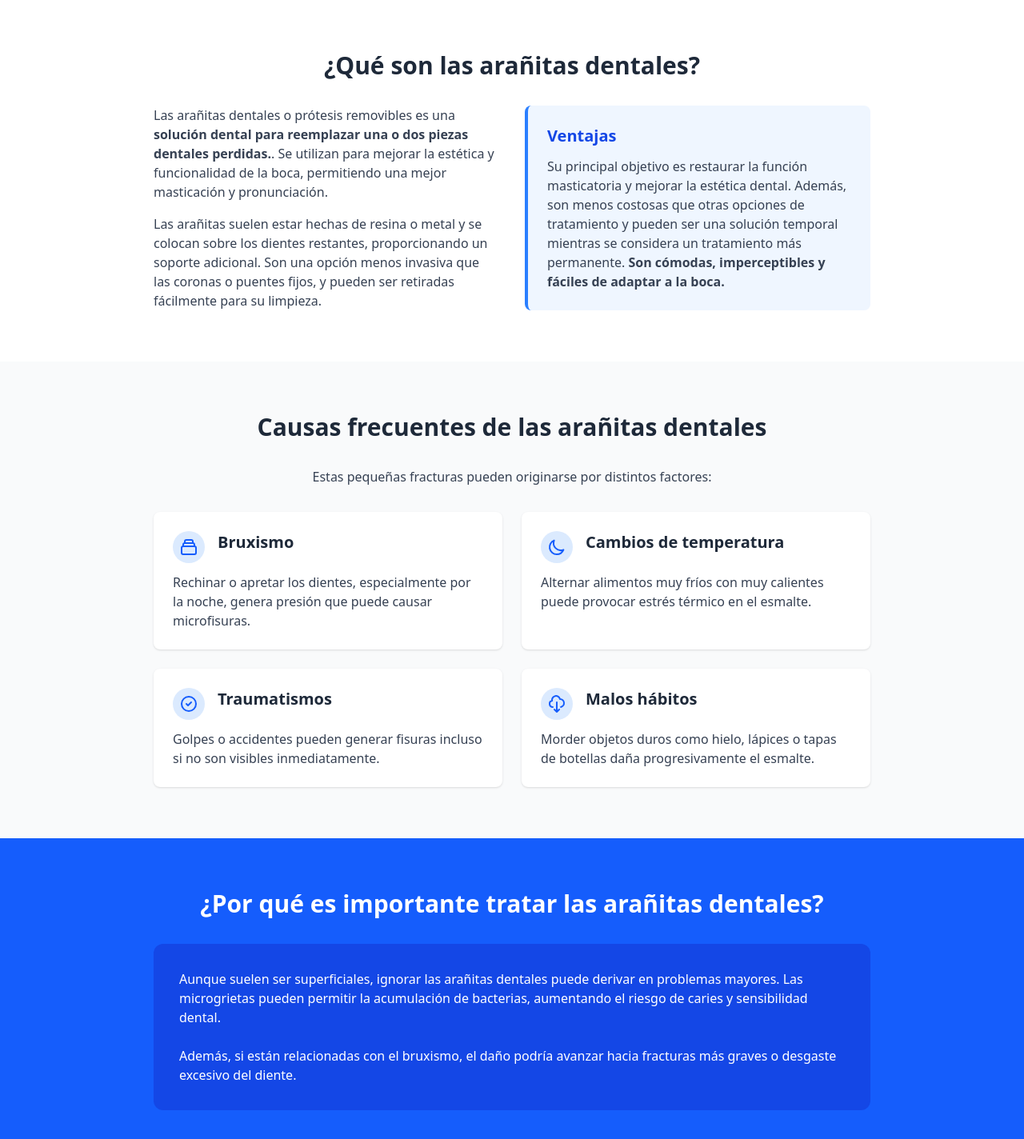
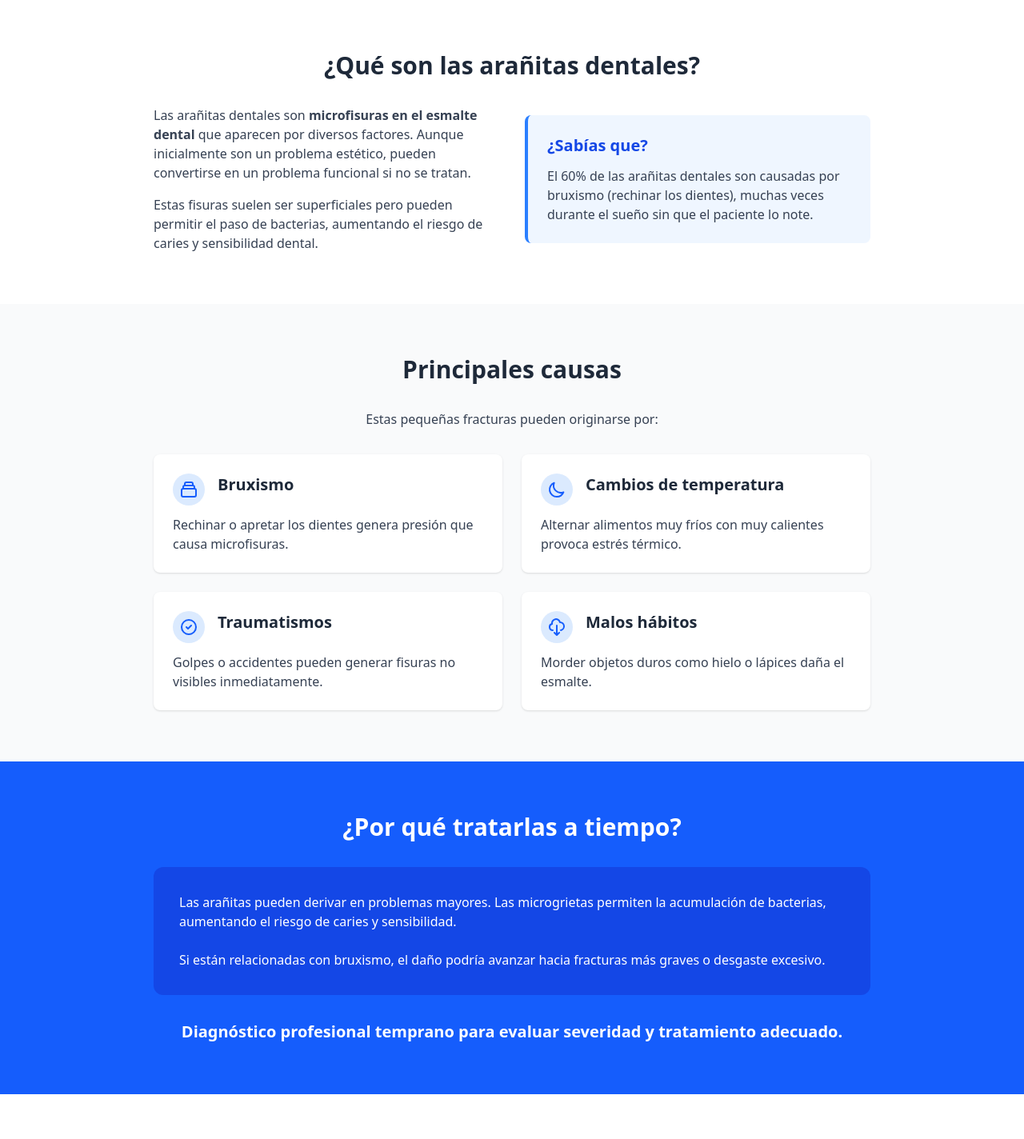
Before and after one commit to L-insfran/zhe-dent, a React (Vite) app: page /servicios/aranitas-dentales in a window 1280 px wide. Shown: the part 1240-2664 px from the top of the page at 80% size. Built offline with nearby package versions, Linux system fonts and the light colour scheme.

Commit message:
modificaciones

```diff
--- a/src/pages/ArañitasDentales.jsx
+++ b/src/pages/ArañitasDentales.jsx
@@ -1,62 +1,110 @@
-
+import { useEffect } from 'react';
+import ReactGA from 'react-ga4';
 import aranitas from '../assets/aranitas.jpg';
 import Seo from '../components/Seo';
 
 const ArañitasDentales = () => {
+  // Inicializar y trackear vista de página
+  useEffect(() => {
+    ReactGA.initialize('G-9ZMBJ5WLES'); // Reemplaza con tu ID real
+    ReactGA.send({
+      hitType: "pageview",
+      page: "/aranitas-dentales",
+      title: "Arañitas Dentales | Zhoedent"
+    });
+  }, []);
+
+  // Función para trackear eventos
+  const trackEvent = (category, action, label) => {
+    ReactGA.event({
+      category,
+      action,
+      label
+    });
+  };
+
+  // Manejo de clicks en WhatsApp
+  const handleWhatsAppClick = (message, buttonLocation) => {
+    trackEvent('Contacto', 'Click WhatsApp', `Arañitas - ${buttonLocation}`);
+
+    const numero = "541154258792";
+    const url = `https://wa.me/${numero}?text=${encodeURIComponent(message)}`;
+    window.open(url, "_blank");
+  };
+
+  // Trackeo de secciones visibles
+  const trackSectionView = (sectionName) => {
+    trackEvent('Engagement', 'View Section', `Arañitas - ${sectionName}`);
+  };
+
   return (
     <div className="min-h-screen bg-gradient-to-b from-blue-50 to-white">
       <Seo
         title="Tratamiento de Arañitas Dentales | Zhoedent"
-        description="Soluciones profesionales para microfisuras dentales. Tratamientos estéticos y preventivos para arañitas en los dientes. Diagnóstico preciso y personalizado."
-        keywords="arañitas dentales, microfisuras dientes, grietas esmalte dental, tratamiento fisuras dientes, bruxismo, carillas dentales, férula de descarga"
+        description="Soluciones profesionales para microfisuras dentales. Tratamientos estéticos y preventivos para arañitas en los dientes."
+        keywords="arañitas dentales, microfisuras dientes, grietas esmalte dental"
+        canonical="https://zhoedent.netlify.app/aranitas-dentales"
       />
 
       {/* Hero Section */}
-      <section className="py-20 px-4 bg-blue-600 text-white">
+      <section
+        className="py-20 px-4 bg-blue-600 text-white"
+        onMouseEnter={() => trackSectionView('Hero')}
+      >
         <div className="max-w-4xl mx-auto text-center">
           <h1 className="text-4xl md:text-5xl font-bold mb-6">Tratamiento de Arañitas Dentales</h1>
           <p className="text-xl md:text-2xl mb-8">Soluciones estéticas y preventivas para microfisuras en los dientes</p>
-          <button  className="bg-white text-blue-600 font-semibold py-3 px-8 rounded-full hover:bg-blue-50 transition duration-300 transform hover:scale-105"
-            onClick={() => {
-              const mensaje = encodeURIComponent("Hola zhoedent tengo una duda sobre el tratamiento de arañitas dentales");
-              const numero = "541154258792";
-              const url = `https://wa.me/${numero}?text=${mensaje}`;
-              window.open(url, "_blank");
-            }}>
-          ¿cuál es tu consulta?
+          <button
+            className="bg-white text-blue-600 font-semibold py-3 px-8 rounded-full hover:bg-blue-50 transition duration-300 transform hover:scale-105"
+            onClick={() => handleWhatsAppClick(
+              "Hola zhoedent tengo una duda sobre el tratamiento de arañitas dentales",
+              "Hero Button"
+            )}
+            aria-label="Consultar sobre arañitas dentales"
+          >
+            ¿Cuál es tu consulta?
           </button>
         </div>
       </section>
 
-      {/* Resto del contenido (igual que antes) */}
       {/* Intro Section */}
-      <section className="py-16 px-4 max-w-4xl mx-auto">
+      <section
+        className="py-16 px-4 max-w-4xl mx-auto"
+        onMouseEnter={() => trackSectionView('Introducción')}
+      >
         <div className="bg-white rounded-xl shadow-lg p-8">
           <p className="text-lg text-gray-700 mb-6">
-            ¿Has notado pequeñas líneas o grietas en tus dientes que parecen telarañas? Estas marcas, conocidas como <strong>arañitas dentales</strong>, pueden afectar la apariencia de tu sonrisa y ser una señal de desgaste en el esmalte. En Zhoednt, te ofrecemos un diagnóstico profesional y tratamientos efectivos para mantener tu salud bucal en óptimas condiciones.
+            ¿Has notado pequeñas líneas o grietas en tus dientes que parecen telarañas? Estas marcas, conocidas como <strong>arañitas dentales</strong>, pueden afectar la apariencia de tu sonrisa y ser una señal de desgaste en el esmalte. En Zhoedent, te ofrecemos un diagnóstico profesional y tratamientos efectivos.
           </p>
-          <img src={aranitas} alt="Arañitas dentales en esmalte" className="w-full rounded-lg mb-6" />
+          <img
+            src={aranitas}
+            alt="Arañitas dentales en esmalte mostrando microfisuras"
+            className="w-full rounded-lg mb-6"
+            loading="lazy"
+          />
         </div>
       </section>
 
       {/* Qué son Section */}
-      <section className="py-16 px-4 bg-white">
+      <section
+        className="py-16 px-4 bg-white"
+        onMouseEnter={() => trackSectionView('Qué son')}
+      >
         <div className="max-w-4xl mx-auto">
           <h2 className="text-3xl font-bold text-gray-800 mb-8 text-center">¿Qué son las arañitas dentales?</h2>
           <div className="grid md:grid-cols-2 gap-8 items-center">
             <div>
               <p className="text-gray-700 mb-4">
-                Las arañitas dentales o prótesis removibles es una <strong>solución dental para reemplazar una o dos piezas dentales perdidas.</strong>. Se utilizan para mejorar la estética y funcionalidad de la boca, permitiendo una mejor masticación y pronunciación.
+                Las arañitas dentales son <strong>microfisuras en el esmalte dental</strong> que aparecen por diversos factores. Aunque inicialmente son un problema estético, pueden convertirse en un problema funcional si no se tratan.
               </p>
               <p className="text-gray-700">
-                Las arañitas suelen estar hechas de resina o metal y se colocan sobre los dientes restantes, proporcionando un soporte adicional. Son una opción menos invasiva que las coronas o puentes fijos, y pueden ser retiradas fácilmente para su limpieza.
+                Estas fisuras suelen ser superficiales pero pueden permitir el paso de bacterias, aumentando el riesgo de caries y sensibilidad dental.
               </p>
             </div>
             <div className="bg-blue-50 p-6 rounded-lg border-l-4 border-blue-500">
-              <h3 className="text-xl font-semibold text-blue-700 mb-3">Ventajas</h3>
+              <h3 className="text-xl font-semibold text-blue-700 mb-3">¿Sabías que?</h3>
               <p className="text-gray-700">
-               Su principal objetivo es restaurar la función masticatoria y mejorar la estética dental. Además, son menos costosas que otras opciones de tratamiento y pueden ser una solución temporal mientras se considera un tratamiento más permanente.
-               <strong> Son cómodas, imperceptibles y fáciles de adaptar a la boca.</strong>
+                El 60% de las arañitas dentales son causadas por bruxismo (rechinar los dientes), muchas veces durante el sueño sin que el paciente lo note.
               </p>
             </div>
           </div>
@@ -64,137 +112,169 @@ const ArañitasDentales = () => {
       </section>
 
       {/* Causas Section */}
-      <section className="py-16 px-4 bg-gray-50">
+      <section
+        className="py-16 px-4 bg-gray-50"
+        onMouseEnter={() => trackSectionView('Causas')}
+      >
         <div className="max-w-4xl mx-auto">
-          <h2 className="text-3xl font-bold text-gray-800 mb-8 text-center">Causas frecuentes de las arañitas dentales</h2>
+          <h2 className="text-3xl font-bold text-gray-800 mb-8 text-center">Principales causas</h2>
           <p className="text-gray-700 mb-8 text-center">
-            Estas pequeñas fracturas pueden originarse por distintos factores:
+            Estas pequeñas fracturas pueden originarse por:
           </p>
 
           <div className="grid md:grid-cols-2 gap-6">
-            <div className="bg-white p-6 rounded-lg shadow-sm hover:shadow-md transition duration-300">
-              <div className="flex items-start mb-3">
-                <div className="bg-blue-100 p-2 rounded-full mr-4">
-                  <svg className="w-6 h-6 text-blue-600" fill="none" stroke="currentColor" viewBox="0 0 24 24" xmlns="http://www.w3.org/2000/svg">
+            {[
+              {
+                icon: (
+                  <svg className="w-6 h-6 text-blue-600" fill="none" stroke="currentColor" viewBox="0 0 24 24">
                     <path strokeLinecap="round" strokeLinejoin="round" strokeWidth={2} d="M19 11H5m14 0a2 2 0 012 2v6a2 2 0 01-2 2H5a2 2 0 01-2-2v-6a2 2 0 012-2m14 0V9a2 2 0 00-2-2M5 11V9a2 2 0 012-2m0 0V5a2 2 0 012-2h6a2 2 0 012 2v2M7 7h10" />
                   </svg>
-                </div>
-                <h3 className="text-xl font-semibold text-gray-800">Bruxismo</h3>
-              </div>
-              <p className="text-gray-700">Rechinar o apretar los dientes, especialmente por la noche, genera presión que puede causar microfisuras.</p>
-            </div>
-
-            <div className="bg-white p-6 rounded-lg shadow-sm hover:shadow-md transition duration-300">
-              <div className="flex items-start mb-3">
-                <div className="bg-blue-100 p-2 rounded-full mr-4">
-                  <svg className="w-6 h-6 text-blue-600" fill="none" stroke="currentColor" viewBox="0 0 24 24" xmlns="http://www.w3.org/2000/svg">
+                ),
+                title: "Bruxismo",
+                description: "Rechinar o apretar los dientes genera presión que causa microfisuras."
+              },
+              {
+                icon: (
+                  <svg className="w-6 h-6 text-blue-600" fill="none" stroke="currentColor" viewBox="0 0 24 24">
                     <path strokeLinecap="round" strokeLinejoin="round" strokeWidth={2} d="M20.354 15.354A9 9 0 018.646 3.646 9.003 9.003 0 0012 21a9.003 9.003 0 008.354-5.646z" />
                   </svg>
-                </div>
-                <h3 className="text-xl font-semibold text-gray-800">Cambios de temperatura</h3>
-              </div>
-              <p className="text-gray-700">Alternar alimentos muy fríos con muy calientes puede provocar estrés térmico en el esmalte.</p>
-            </div>
-
-            <div className="bg-white p-6 rounded-lg shadow-sm hover:shadow-md transition duration-300">
-              <div className="flex items-start mb-3">
-                <div className="bg-blue-100 p-2 rounded-full mr-4">
-                  <svg className="w-6 h-6 text-blue-600" fill="none" stroke="currentColor" viewBox="0 0 24 24" xmlns="http://www.w3.org/2000/svg">
+                ),
+                title: "Cambios de temperatura",
+                description: "Alternar alimentos muy fríos con muy calientes provoca estrés térmico."
+              },
+              {
+                icon: (
+                  <svg className="w-6 h-6 text-blue-600" fill="none" stroke="currentColor" viewBox="0 0 24 24">
                     <path strokeLinecap="round" strokeLinejoin="round" strokeWidth={2} d="M9 12l2 2 4-4m6 2a9 9 0 11-18 0 9 9 0 0118 0z" />
                   </svg>
-                </div>
-                <h3 className="text-xl font-semibold text-gray-800">Traumatismos</h3>
-              </div>
-              <p className="text-gray-700">Golpes o accidentes pueden generar fisuras incluso si no son visibles inmediatamente.</p>
-            </div>
-
-            <div className="bg-white p-6 rounded-lg shadow-sm hover:shadow-md transition duration-300">
-              <div className="flex items-start mb-3">
-                <div className="bg-blue-100 p-2 rounded-full mr-4">
-                  <svg className="w-6 h-6 text-blue-600" fill="none" stroke="currentColor" viewBox="0 0 24 24" xmlns="http://www.w3.org/2000/svg">
+                ),
+                title: "Traumatismos",
+                description: "Golpes o accidentes pueden generar fisuras no visibles inmediatamente."
+              },
+              {
+                icon: (
+                  <svg className="w-6 h-6 text-blue-600" fill="none" stroke="currentColor" viewBox="0 0 24 24">
                     <path strokeLinecap="round" strokeLinejoin="round" strokeWidth={2} d="M7 16a4 4 0 01-.88-7.903A5 5 0 1115.9 6L16 6a5 5 0 011 9.9M9 19l3 3m0 0l3-3m-3 3V10" />
                   </svg>
+                ),
+                title: "Malos hábitos",
+                description: "Morder objetos duros como hielo o lápices daña el esmalte."
+              }
+            ].map((cause, index) => (
+              <div
+                key={index}
+                className="bg-white p-6 rounded-lg shadow-sm hover:shadow-md transition duration-300"
+                onClick={() => trackEvent('Interacción', 'Click Causa', cause.title)}
+              >
+                <div className="flex items-start mb-3">
+                  <div className="bg-blue-100 p-2 rounded-full mr-4">
+                    {cause.icon}
+                  </div>
+                  <h3 className="text-xl font-semibold text-gray-800">{cause.title}</h3>
                 </div>
-                <h3 className="text-xl font-semibold text-gray-800">Malos hábitos</h3>
+                <p className="text-gray-700">{cause.description}</p>
               </div>
-              <p className="text-gray-700">Morder objetos duros como hielo, lápices o tapas de botellas daña progresivamente el esmalte.</p>
-            </div>
+            ))}
           </div>
         </div>
       </section>
 
       {/* Importancia Section */}
-      <section className="py-16 px-4 bg-blue-600 text-white">
+      <section
+        className="py-16 px-4 bg-blue-600 text-white"
+        onMouseEnter={() => trackSectionView('Importancia')}
+      >
         <div className="max-w-4xl mx-auto">
-          <h2 className="text-3xl font-bold mb-8 text-center">¿Por qué es importante tratar las arañitas dentales?</h2>
+          <h2 className="text-3xl font-bold mb-8 text-center">¿Por qué tratarlas a tiempo?</h2>
 
           <div className="bg-blue-700 rounded-xl p-8 mb-8">
             <p className="mb-6">
-              Aunque suelen ser superficiales, ignorar las arañitas dentales puede derivar en problemas mayores. Las microgrietas pueden permitir la acumulación de bacterias, aumentando el riesgo de caries y sensibilidad dental.
+              Las arañitas pueden derivar en problemas mayores. Las microgrietas permiten la acumulación de bacterias, aumentando el riesgo de caries y sensibilidad.
             </p>
             <p>
-              Además, si están relacionadas con el bruxismo, el daño podría avanzar hacia fracturas más graves o desgaste excesivo del diente.
+              Si están relacionadas con bruxismo, el daño podría avanzar hacia fracturas más graves o desgaste excesivo.
             </p>
           </div>
 
           <p className="text-center text-xl font-semibold">
-            Por eso, es fundamental un diagnóstico profesional temprano para evaluar la severidad de las fisuras y aplicar el tratamiento adecuado.
+            Diagnóstico profesional temprano para evaluar severidad y tratamiento adecuado.
           </p>
         </div>
       </section>
 
       {/* Tratamientos Section */}
-      <section className="py-16 px-4 bg-white">
+      <section
+        className="py-16 px-4 bg-white"
+        onMouseEnter={() => trackSectionView('Tratamientos')}
+      >
         <div className="max-w-4xl mx-auto">
-          <h2 className="text-3xl font-bold text-gray-800 mb-8 text-center">Tratamientos disponibles en zhoedent</h2>
+          <h2 className="text-3xl font-bold text-gray-800 mb-8 text-center">Nuestros tratamientos</h2>
           <p className="text-gray-700 mb-12 text-center">
-            En zhoedent contamos con diversas soluciones personalizadas para tratar las arañitas dentales:
+            Soluciones personalizadas para arañitas dentales:
           </p>
 
           <div className="grid md:grid-cols-2 gap-8">
-            <div className="border border-gray-200 rounded-lg p-6 hover:border-blue-300 transition duration-300">
-              <h3 className="text-xl font-semibold text-blue-600 mb-3">Férulas de descarga</h3>
-              <p className="text-gray-700 mb-4">Ideales para pacientes con bruxismo. Protegen los dientes durante la noche y evitan la progresión de las fisuras.</p>
-              <div className="bg-blue-50 text-blue-800 text-sm font-medium px-3 py-1 rounded-full inline-block">Tratamiento preventivo</div>
-            </div>
-
-            <div className="border border-gray-200 rounded-lg p-6 hover:border-blue-300 transition duration-300">
-              <h3 className="text-xl font-semibold text-blue-600 mb-3">Pulido estético</h3>
-              <p className="text-gray-700 mb-4">Un procedimiento mínimamente invasivo que mejora la apariencia del esmalte eliminando imperfecciones superficiales.</p>
-              <div className="bg-blue-50 text-blue-800 text-sm font-medium px-3 py-1 rounded-full inline-block">Solución estética</div>
-            </div>
-
-            <div className="border border-gray-200 rounded-lg p-6 hover:border-blue-300 transition duration-300">
-              <h3 className="text-xl font-semibold text-blue-600 mb-3">Carillas dentales</h3>
-              <p className="text-gray-700 mb-4">Las carillas de porcelana o resina compuesta son una excelente opción para cubrir grietas visibles y mejorar la estética dental de forma duradera.</p>
-              <div className="bg-blue-50 text-blue-800 text-sm font-medium px-3 py-1 rounded-full inline-block">Rehabilitación estética</div>
-            </div>
-
-            <div className="border border-gray-200 rounded-lg p-6 hover:border-blue-300 transition duration-300">
-              <h3 className="text-xl font-semibold text-blue-600 mb-3">Control preventivo</h3>
-              <p className="text-gray-700 mb-4">Te ayudamos a identificar los hábitos que pueden estar causando el problema y cómo evitarlos.</p>
-              <div className="bg-blue-50 text-blue-800 text-sm font-medium px-3 py-1 rounded-full inline-block">Educación al paciente</div>
-            </div>
+            {[
+              {
+                title: "Férulas de descarga",
+                description: "Protegen los dientes durante la noche y evitan progresión de fisuras.",
+                tag: "Para bruxismo"
+              },
+              {
+                title: "Pulido estético",
+                description: "Procedimiento mínimamente invasivo que mejora la apariencia del esmalte.",
+                tag: "Solución estética"
+              },
+              {
+                title: "Carillas dentales",
+                description: "Cubren grietas visibles y mejoran la estética dental de forma duradera.",
+                tag: "Rehabilitación"
+              },
+              {
+                title: "Control preventivo",
+                description: "Identificamos hábitos dañinos y te enseñamos cómo evitarlos.",
+                tag: "Educación"
+              }
+            ].map((treatment, index) => (
+              <div
+                key={index}
+                className="border border-gray-200 rounded-lg p-6 hover:border-blue-300 transition duration-300"
+                onClick={() => trackEvent('Interés', 'Click Tratamiento', treatment.title)}
+              >
+                <h3 className="text-xl font-semibold text-blue-600 mb-3">{treatment.title}</h3>
+                <p className="text-gray-700 mb-4">{treatment.description}</p>
+                <div className="bg-blue-50 text-blue-800 text-sm font-medium px-3 py-1 rounded-full inline-block">
+                  {treatment.tag}
+                </div>
+              </div>
+            ))}
           </div>
         </div>
       </section>
 
       {/* Beneficios Section */}
-      <section className="py-16 px-4 bg-gray-50">
+      <section
+        className="py-16 px-4 bg-gray-50"
+        onMouseEnter={() => trackSectionView('Beneficios')}
+      >
         <div className="max-w-4xl mx-auto">
-          <h2 className="text-3xl font-bold text-gray-800 mb-8 text-center">Beneficios de atender las arañitas dentales a tiempo</h2>
+          <h2 className="text-3xl font-bold text-gray-800 mb-8 text-center">Beneficios del tratamiento</h2>
 
           <div className="grid md:grid-cols-2 lg:grid-cols-3 gap-6">
             {[
               "Prevención de daños mayores",
               "Reducción de sensibilidad dental",
               "Mejora estética visible",
-              "Conservación de la salud del esmalte",
-              "Diagnóstico temprano de problemas como el bruxismo",
-              "Mayor durabilidad de tus dientes naturales"
+              "Conservación del esmalte",
+              "Diagnóstico temprano de bruxismo",
+              "Mayor durabilidad dental"
             ].map((benefit, index) => (
-              <div key={index} className="flex items-start bg-white p-4 rounded-lg">
-                <svg className="w-5 h-5 text-green-500 mt-1 mr-3 flex-shrink-0" fill="none" stroke="currentColor" viewBox="0 0 24 24" xmlns="http://www.w3.org/2000/svg">
+              <div
+                key={index}
+                className="flex items-start bg-white p-4 rounded-lg"
+                onClick={() => trackEvent('Interés', 'Click Beneficio', benefit)}
+              >
+                <svg className="w-5 h-5 text-green-500 mt-1 mr-3 flex-shrink-0" fill="none" stroke="currentColor" viewBox="0 0 24 24">
                   <path strokeLinecap="round" strokeLinejoin="round" strokeWidth={2} d="M5 13l4 4L19 7" />
                 </svg>
                 <span className="text-gray-800">{benefit}</span>
@@ -205,20 +285,24 @@ const ArañitasDentales = () => {
       </section>
 
       {/* CTA Section */}
-      <section className="py-16 px-4 bg-blue-700 text-white">
+      <section
+        className="py-16 px-4 bg-blue-700 text-white"
+        onMouseEnter={() => trackSectionView('CTA Final')}
+      >
         <div className="max-w-4xl mx-auto text-center">
-          <h2 className="text-3xl font-bold mb-6">¿Cómo saber si necesito tratamiento?</h2>
+          <h2 className="text-3xl font-bold mb-6">¿Necesitas tratamiento?</h2>
           <p className="text-xl mb-8">
-            Si notas líneas finas en tus dientes, tienes sensibilidad al frío o calor, o rechinas los dientes mientras duermes, agenda una consulta. Evaluaremos tu caso y te recomendaremos el tratamiento más adecuado para proteger y embellecer tu sonrisa.
+            Si notas líneas en tus dientes o sensibilidad, agenda una consulta. Evaluaremos tu caso y recomendaremos el mejor tratamiento.
           </p>
-          <button className="bg-white text-blue-600 font-semibold py-3 px-8 rounded-full hover:bg-blue-50 transition duration-300 transform hover:scale-105"
-            onClick={() => {
-              const mensaje = encodeURIComponent("Hola zhoedent me gustaria resevar un turno por el servicio de arañitas dentales");
-              const numero = "541154258792";
-              const url = `https://wa.me/${numero}?text=${mensaje}`;
-              window.open(url, "_blank");
-            }}>
-            reseva tu turno hoy mismo
+          <button
+            className="bg-white text-blue-600 font-semibold py-3 px-8 rounded-full hover:bg-blue-50 transition duration-300 transform hover:scale-105"
+            onClick={() => handleWhatsAppClick(
+              "Hola zhoedent, quiero reservar un turno para evaluación de arañitas dentales",
+              "CTA Final"
+            )}
+            aria-label="Reservar turno para arañitas dentales"
+          >
+            Reservar turno
           </button>
         </div>
       </section>
--- a/src/pages/ReparacionesUrgentes.jsx
+++ b/src/pages/ReparacionesUrgentes.jsx
@@ -4,7 +4,7 @@ const ReparacionesUrgentes = () => {
   return (
     <div className="min-h-screen bg-gradient-to-b from-blue-50 to-white">
       <Seo
-        title="Reparaciones Urgentes Dentales | Zhoedent - Emergencias Odontológicas"
+        title="Reparaciones Urgentes Dentales en Morón | Zhoedent - Emergencias Odontológicas"
         description="Atención inmediata para emergencias dentales: dolor agudo, prótesis rotas, fracturas dentales. Soluciones rápidas y profesionales cuando más las necesitas."
         keywords="reparación dental urgente, emergencia odontológica, dolor de muelas, prótesis dental rota, fractura dental, urgencias dentales"
       />
@@ -56,11 +56,11 @@ const ReparacionesUrgentes = () => {
                <strong> Nuestros técnicos dentales estarán atendiendo su EMERGENCIA!!!</strong>
             </p>
           </div>
-          <img
+          {/* <img
             src="/images/reparacion-urgente.jpg"
             alt="Dentista atendiendo emergencia dental"
             className="w-full rounded-lg"
-          />
+          /> */}
         </div>
       </section>
 
```
